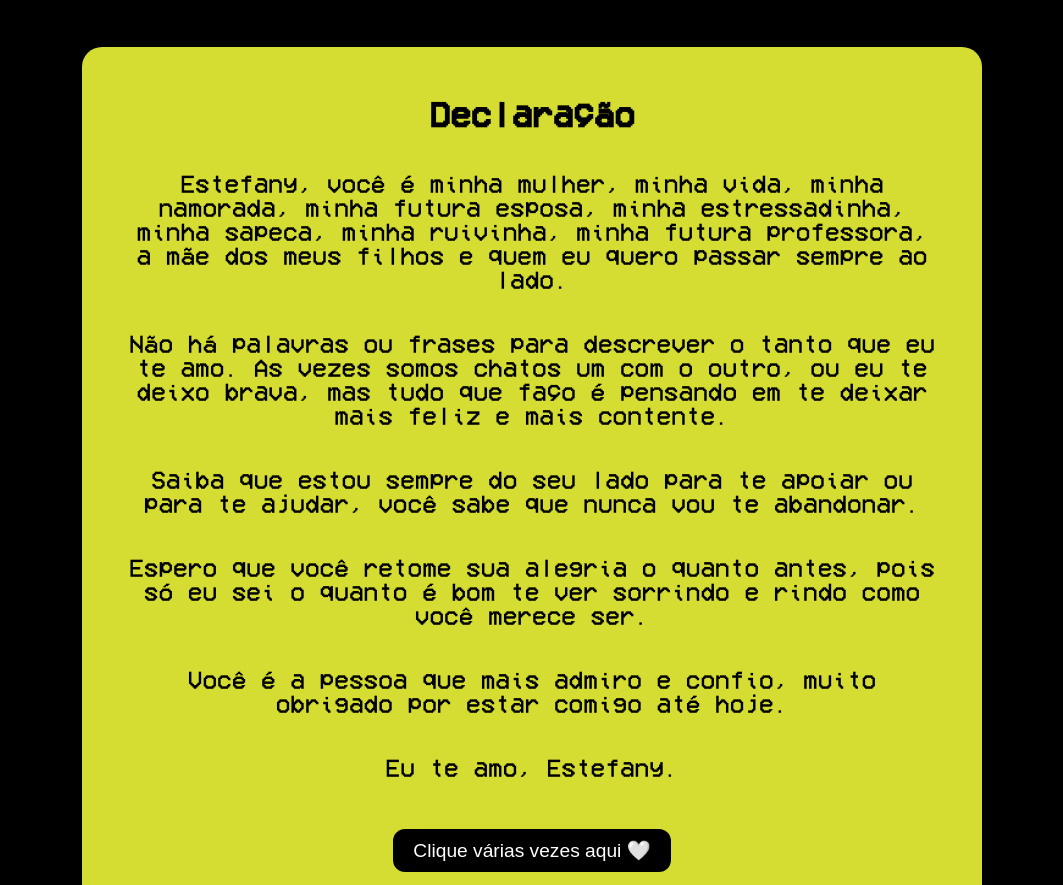
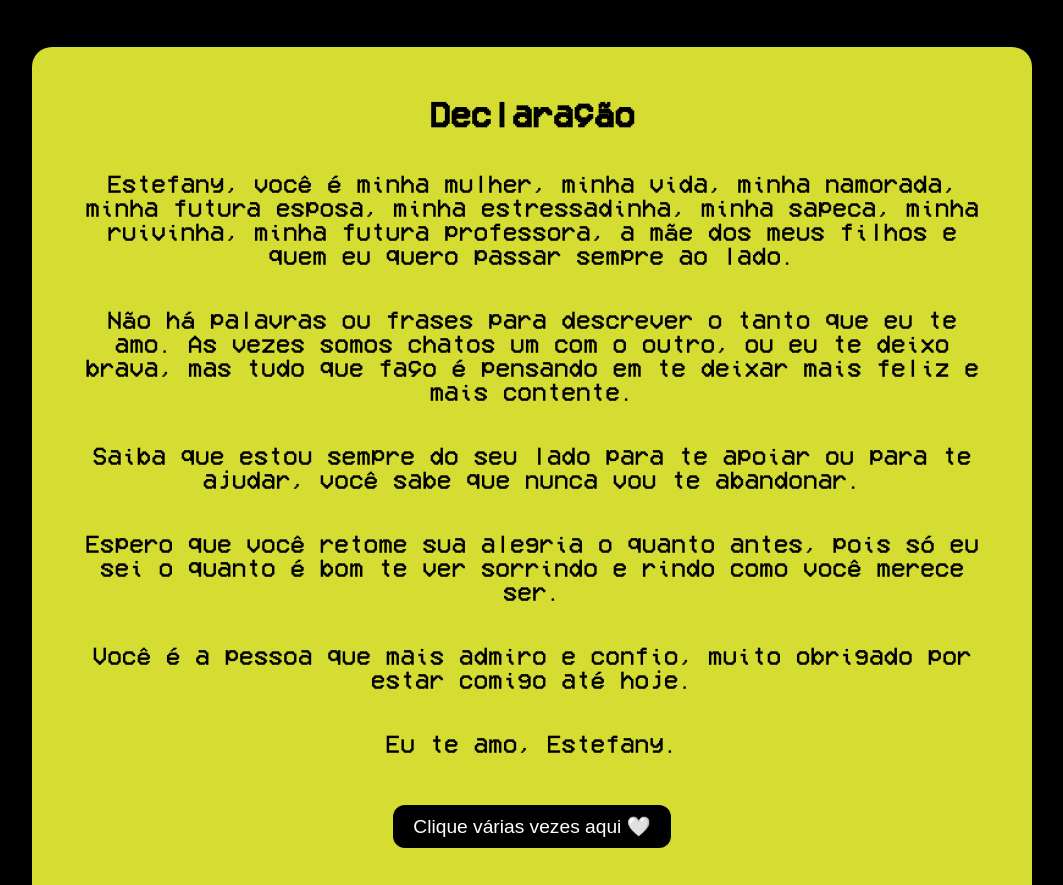
Before and after one commit to kauecintr/for-my-gf, a plain HTML site: page html/index.html in a window 1280 px wide. Shown: the part 3494-4379 px from the top of the page, without its empty margins (108-1171 px from the left). Drawn offline with Linux system fonts and the light colour scheme.

Commit message:
ultimas alterações

```diff
--- a/css/style.css
+++ b/css/style.css
@@ -237,11 +237,14 @@ p {
 
 /*DECLARAÇÃO*/
 #main-declaration {
-    margin: 50px;
-    padding: 20px;
+    margin-top: 50px;
     background-color: var(--main-color);
     height: auto;
     border-radius: 20px;
+    max-width: 1000px;
+    margin-left: auto;
+    margin-right: auto;
+    padding: 20px;
 }
 
 
```
